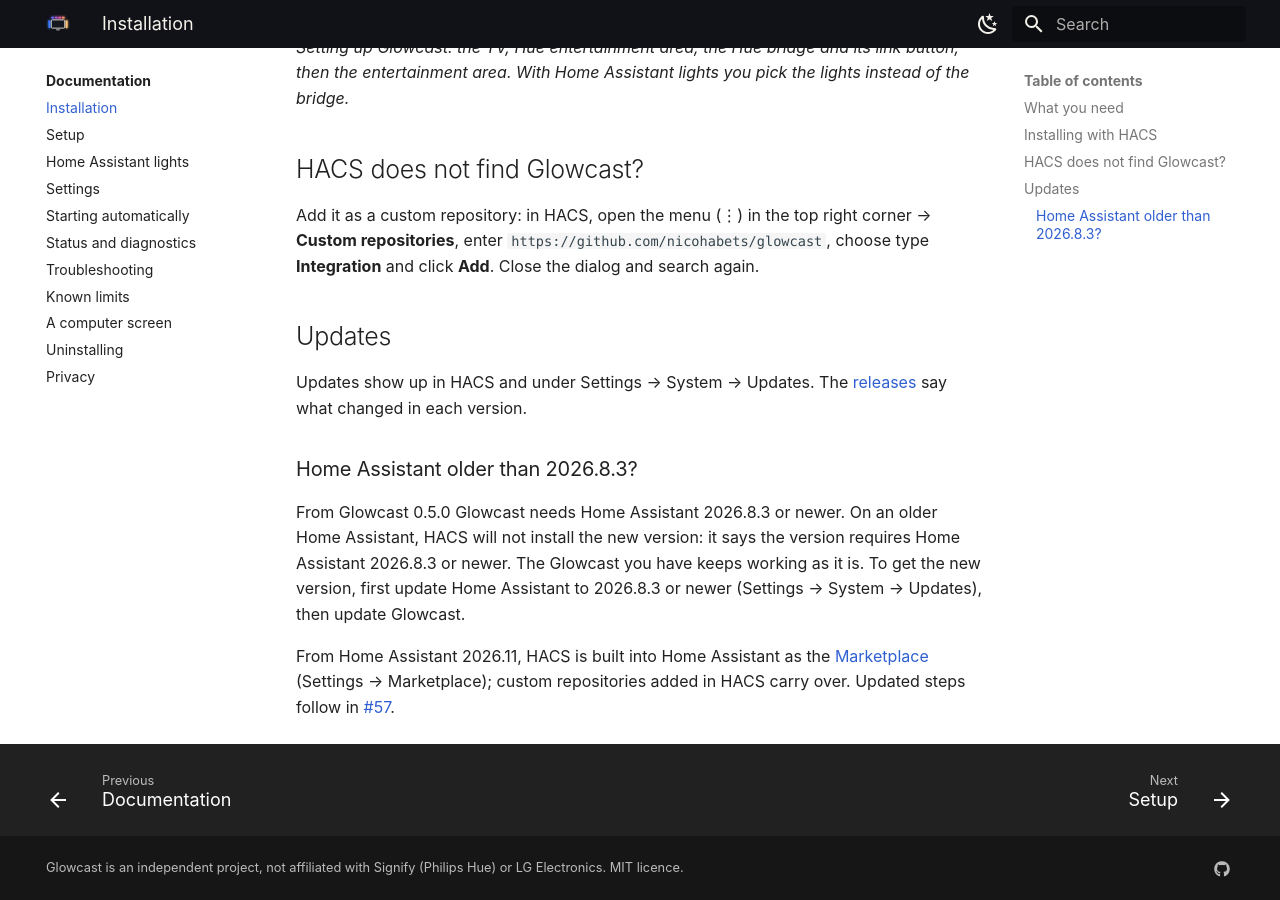
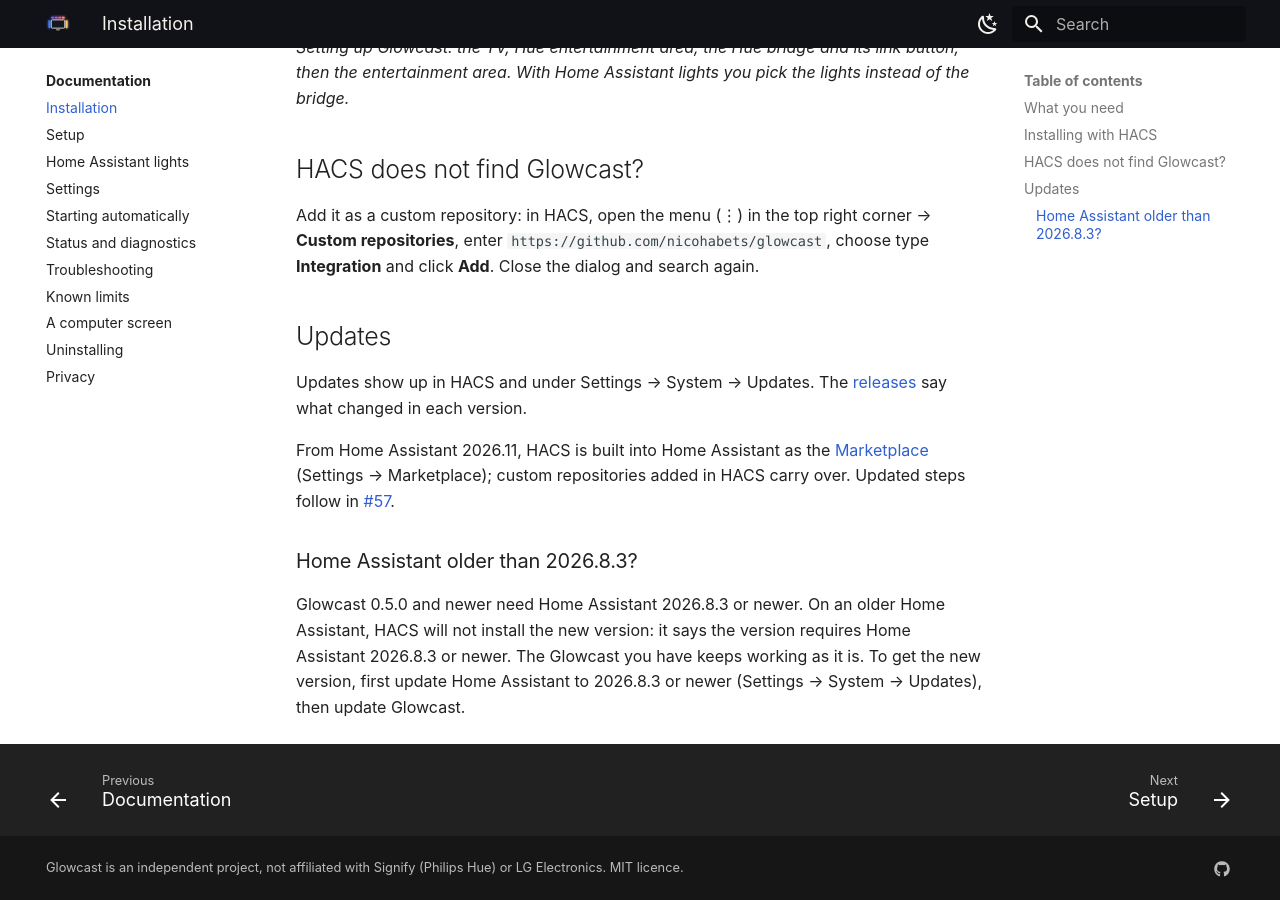
Before and after one commit to nicohabets/glowcast, an MkDocs documentation site: the page built from website/pages/docs/installation.md, in a window 1280 px wide and 900 px high, scrolled down 1930 px. Built offline with MkDocs 1.6.1 and Material for MkDocs 9.7.7, drawn with Linux system fonts in a browser that asks for light colours.

Commit message:
Installation: the upgrade note below the Marketplace paragraph (#213)
Co-Authored-By: Claude Opus 5.5 <noreply@anthropic.com>

```diff
--- a/website/pages/docs/installation.md
+++ b/website/pages/docs/installation.md
@@ -30,8 +30,8 @@ Add it as a custom repository: in HACS, open the menu (⋮) in the top right cor
 
 Updates show up in HACS and under Settings → System → Updates. The [releases](https://github.com/nicohabets/glowcast/releases) say what changed in each version.
 
+From Home Assistant 2026.11, HACS is built into Home Assistant as the [Marketplace](https://hacs.xyz/docs/marketplace/) (Settings → Marketplace); custom repositories added in HACS carry over. Updated steps follow in [#57](https://github.com/nicohabets/glowcast/issues/57).
+
 ### Home Assistant older than 2026.8.3?
 
-From Glowcast 0.5.0 Glowcast needs Home Assistant 2026.8.3 or newer. On an older Home Assistant, HACS will not install the new version: it says the version requires Home Assistant 2026.8.3 or newer. The Glowcast you have keeps working as it is. To get the new version, first update Home Assistant to 2026.8.3 or newer (Settings → System → Updates), then update Glowcast.
-
-From Home Assistant 2026.11, HACS is built into Home Assistant as the [Marketplace](https://hacs.xyz/docs/marketplace/) (Settings → Marketplace); custom repositories added in HACS carry over. Updated steps follow in [#57](https://github.com/nicohabets/glowcast/issues/57).
+Glowcast 0.5.0 and newer need Home Assistant 2026.8.3 or newer. On an older Home Assistant, HACS will not install the new version: it says the version requires Home Assistant 2026.8.3 or newer. The Glowcast you have keeps working as it is. To get the new version, first update Home Assistant to 2026.8.3 or newer (Settings → System → Updates), then update Glowcast.
```
